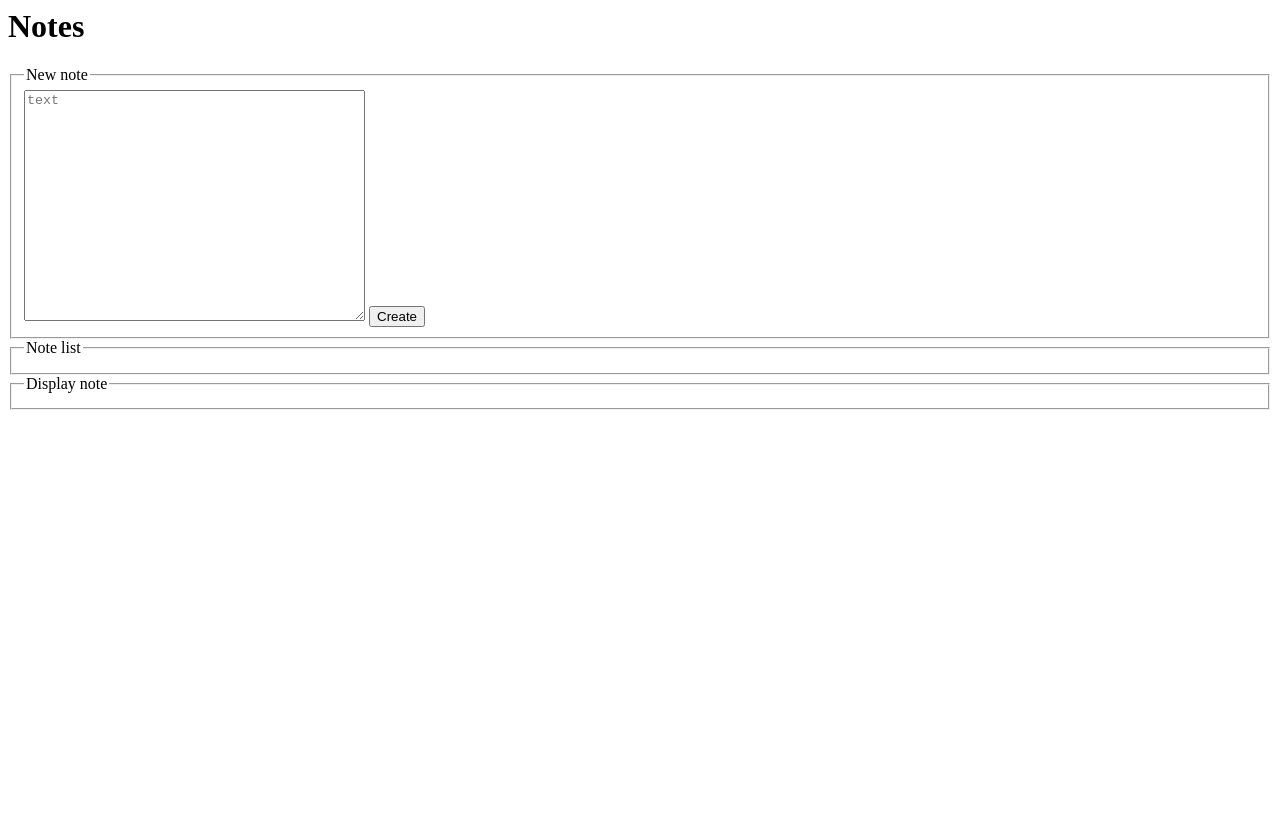
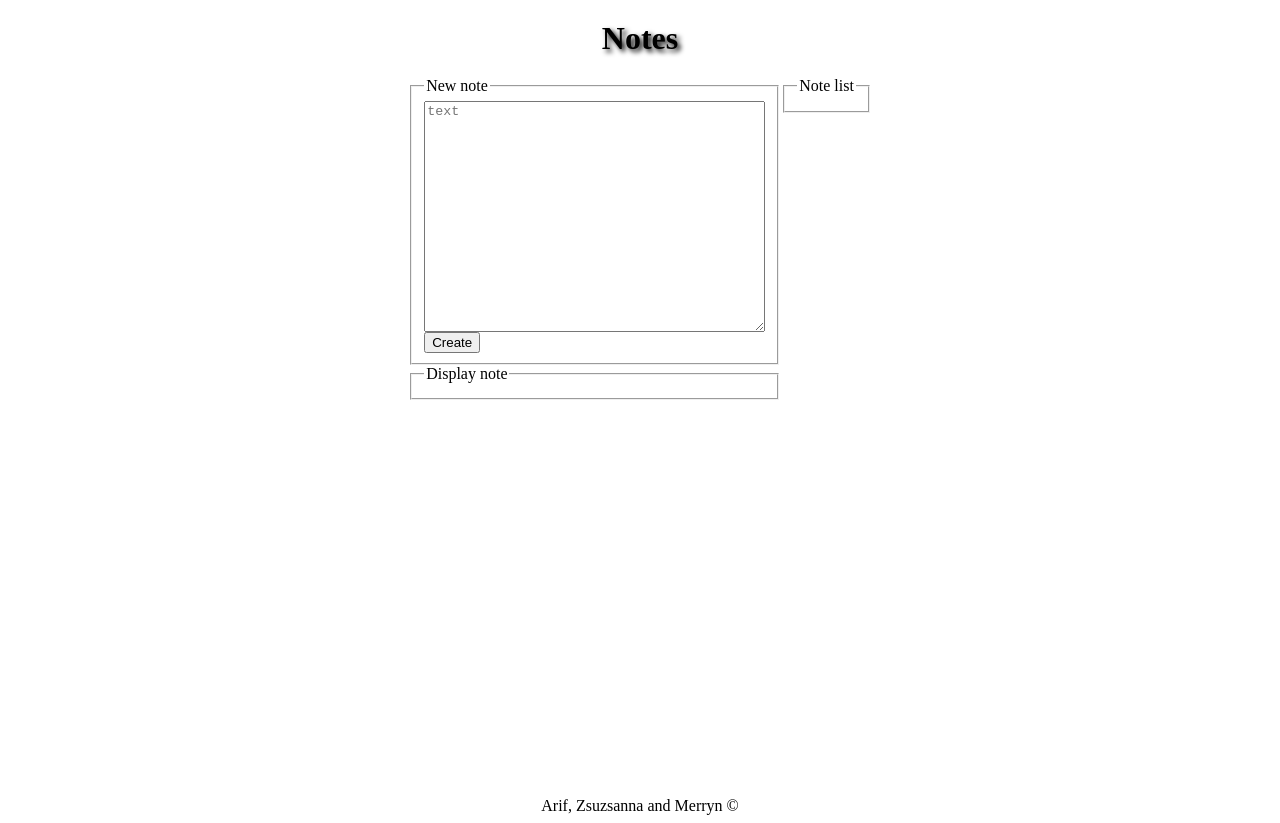
Before and after one commit to ArifEbrahim/notes_app, a plain HTML site: page index.html in a window 1280 px wide. Before the commit the page ends 800 px from the top, so only its background shows below. Drawn offline with Linux system fonts and the light colour scheme.

Commit message:
CSS layout

```diff
--- a/index.html
+++ b/index.html
@@ -4,23 +4,47 @@
   <meta http-equiv="X-UA-Compatible" content="IE=edge">
   <meta name="viewport" content="width=device-width, initial-scale=1.0">
   <title>Notes</title>
+  <link rel="stylesheet" href="style.css">
+
+
 </head>
 <body>
   <h1>Notes</h1>
+  <main>
+    <div id="left-box">
+
+      <div id="create-box">
         <fieldset>
           <legend>New note</legend>
           <textarea id='input_value' type='text' rows='15' cols='40' placeholder='text'></textarea>
+          <br>
           <button id='btnInsert'>Create</button>
         </fieldset>
+        </div>
+
+       <div id="noteOutput-box">
+        <fieldset>
+          <legend>Display note</legend>
+          <div id='noteOutput'></div>
+        </fieldset>
+      </div>
+     </div>
+
+    <div id="right-box">
+
+
+      <div id="lsOutput-box">
         <fieldset>
           <legend>Note list</legend>
           <div id='lsOutput'></div>
         </fieldset>
-    <fieldset>
-      <legend>Display note</legend>
-      <div id='noteOutput'></div>
-    </fieldset>
+      </div>
+    </div>
+
+  </main>
+
 
   <script src="lib/interface.js"></script>
 </body>
+<footer>Arif, Zsuzsanna and Merryn &copy;</footer>
 </html>
--- /dev/null
+++ b/style.css
@@ -0,0 +1,104 @@
+h1{
+    color:black;
+    text-shadow: 3px 3px 5px black;
+    margin: 20px;
+    text-align: center;
+
+}
+
+main{
+    display: flex;
+    height: 90vh;
+    justify-content: center;
+}
+
+#left-box{
+    display:flex;
+
+
+    flex-direction: column;
+}
+
+#create-box{
+    display: flex;
+    align-items: center;
+    flex-direction: column;
+}
+
+footer{
+    text-align: center;
+}
+/*
+
+h1{
+    color:black;
+    text-shadow: 3px 3px 5px black;
+    margin: 20px;
+
+
+}
+
+body {
+    background-color:cornsilk;
+    font-family: 'Caveat', cursive;
+
+}
+
+.container{
+    display: flex;
+    align-items: center;
+    min-height: 100vh;
+    flex-direction: column;
+}
+
+#create-note {
+
+    width: 200px;
+    background-color: #FFF;
+    padding: 10px 32px;
+    border: 1px solid #e0e0e0;
+    font-size: 26px;
+    outline: 0;
+    transition: all 0.3s;
+    cursor: pointer;
+    font-family: 'Caveat', cursive;
+    margin: 5px;
+
+}
+
+#note-text{
+    box-shadow: 10px 10px 20px 0px black ;
+    width: 300px;
+    height: 300px;
+    padding: 25px 25px 25px 25px;
+    background-color: rgb(212, 178, 133);
+    border: 5px solid black;
+
+}
+
+
+#check{
+    position: absolute;
+    right: 32%;
+    top: 18%;
+}
+
+#exit{
+    position: absolute;
+    right: 28%;
+    top: 18%;
+}
+
+#pin{
+    position: absolute;
+    right: 20px;
+    top: 20px;
+}
+
+footer{
+    text-align: center;
+    height: 40px;
+    width: 100%;
+    margin-top: 50px;
+}
+  */
```
Lines whose indentation alone changed are shown as unchanged.
